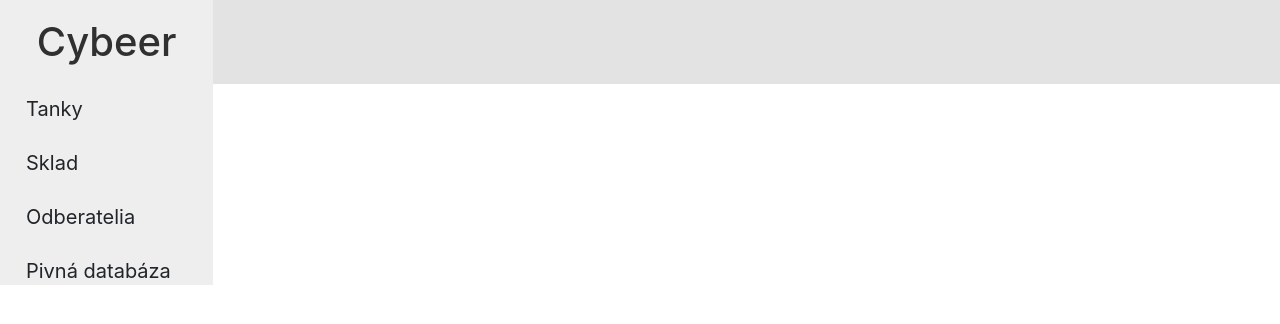
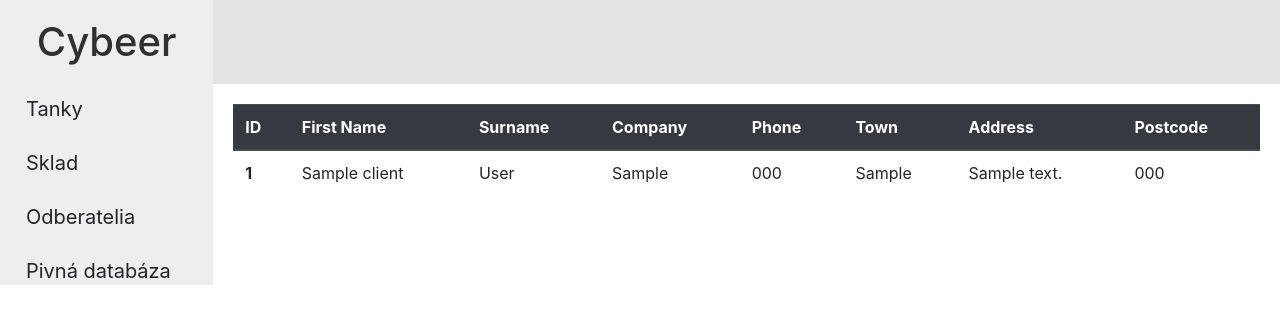
Before and after one commit to hybero/cybeer, a CodeIgniter app: page /cybeer/index.php/clients in a window 1280 px wide. Shown: the top 324 px of the page. Run offline with CodeIgniter, Linux system fonts and the light colour scheme; tables that the repository leaves empty hold one stand-in row (values such as "Sample post"); some libraries are stand-ins or nearby versions.

Commit message:
clients view fix

```diff
--- a/application/config/routes.php
+++ b/application/config/routes.php
@@ -51,9 +51,19 @@ defined('BASEPATH') OR exit('No direct script access allowed');
 */
 //$route['default_controller'] = 'welcome';
 //$route['default_controller'] = 'tanks/index';
-$route['tanks/create'] = 'tanks/create';
+
 $route['tanks/(:any)'] = 'tanks/index/$1';
 $route['tanks'] = 'tanks/index';
+$route['tanks/create'] = 'tanks/create';
+$route['tanks/update'] = 'tanks/update';
+$route['tanks/delete'] = 'tanks/delete';
+
+$route['clients/(:any)'] = 'clients/index/$1';
+$route['clients'] = 'clients/index';
+$route['clients/create'] = 'clients/create';
+$route['clients/update'] = 'clients/update';
+$route['clients/delete'] = 'clients/delete';
+
 $route['default_controller'] = 'tanks/index';
 $route['404_override'] = '';
 $route['translate_uri_dashes'] = FALSE;
--- a/application/controllers/clients.php
+++ b/application/controllers/clients.php
@@ -15,7 +15,7 @@ class Clients extends CI_Controller {
         $data['title'] = 'Klienti';
 
         $this->load->view('templates/header', $data);
-        $this->load->view('tanks/index', $data);
+        $this->load->view('clients/index', $data);
         $this->load->view('templates/footer', $data);
     }
 
--- a/application/views/clients/index.php
+++ b/application/views/clients/index.php
@@ -1,11 +1,36 @@
 
 <div class="clients">
-    <?php if(!empty($clients)) { foreach ($clients as $clients_item): ?>
+    <table class="table">
+        <thead class="thead-dark">
+            <tr>
+              <th scope="col">ID</th>
+              <th scope="col">First Name</th>
+              <th scope="col">Surname</th>
+              <th scope="col">Company</th>
+              <th scope="col">Phone</th>
+              <th scope="col">Town</th>
+              <th scope="col">Address</th>
+              <th scope="col">Postcode</th>
+            </tr>
+        </thead>
+        <tbody>
 
-        <div id="<?php echo $clients_item['id']; ?>" class="client">
-            <h4 class="name"><?php echo $clients_item['name'].' '.$clients_item['surname']; ?></h3>
-            <h3 class="company"><?php echo $clients_item['company']; ?></h3>
-        </div>
+            <?php if(!empty($clients)) { foreach ($clients as $clients_item): ?>
 
-    <?php endforeach; } ?>
+                <tr>
+                    <th scope="id"><?php echo $clients_item['id']; ?></th>
+                    <td scope="name"><?php echo $clients_item['name']; ?></td>
+                    <td scope="surname"><?php echo $clients_item['surname']; ?></td>
+                    <td scope="company"><?php echo $clients_item['company']; ?></td>
+                    <td scope="phone"><?php echo $clients_item['phone']; ?></td>
+                    <td scope="town"><?php echo $clients_item['town']; ?></td>
+                    <td scope="address"><?php echo $clients_item['address']; ?></td>
+                    <td scope="postcode"><?php echo $clients_item['postcode']; ?></td>
+                </tr>
+
+            <?php endforeach; } ?>
+
+        </tbody>
+    </table>
+
 </div>
```
